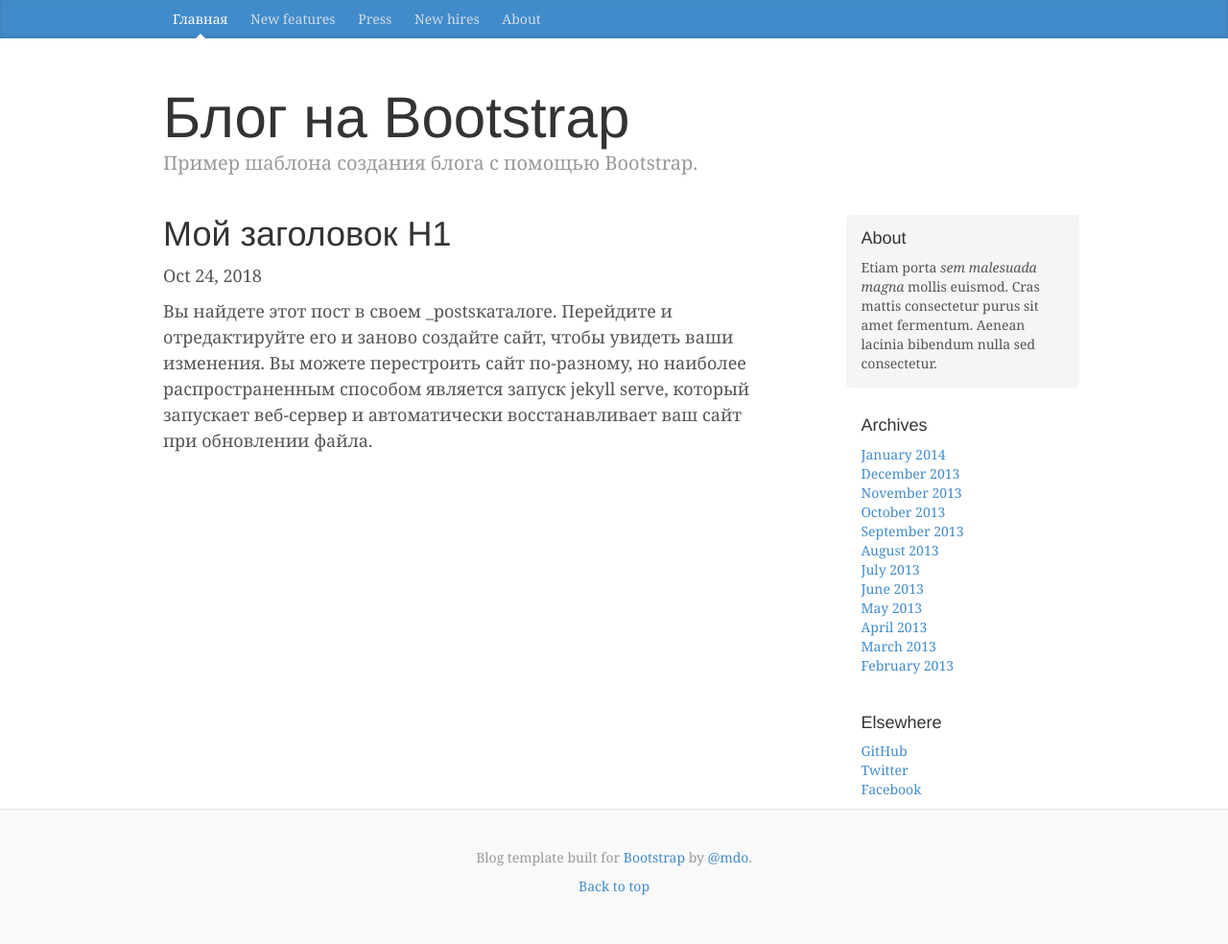
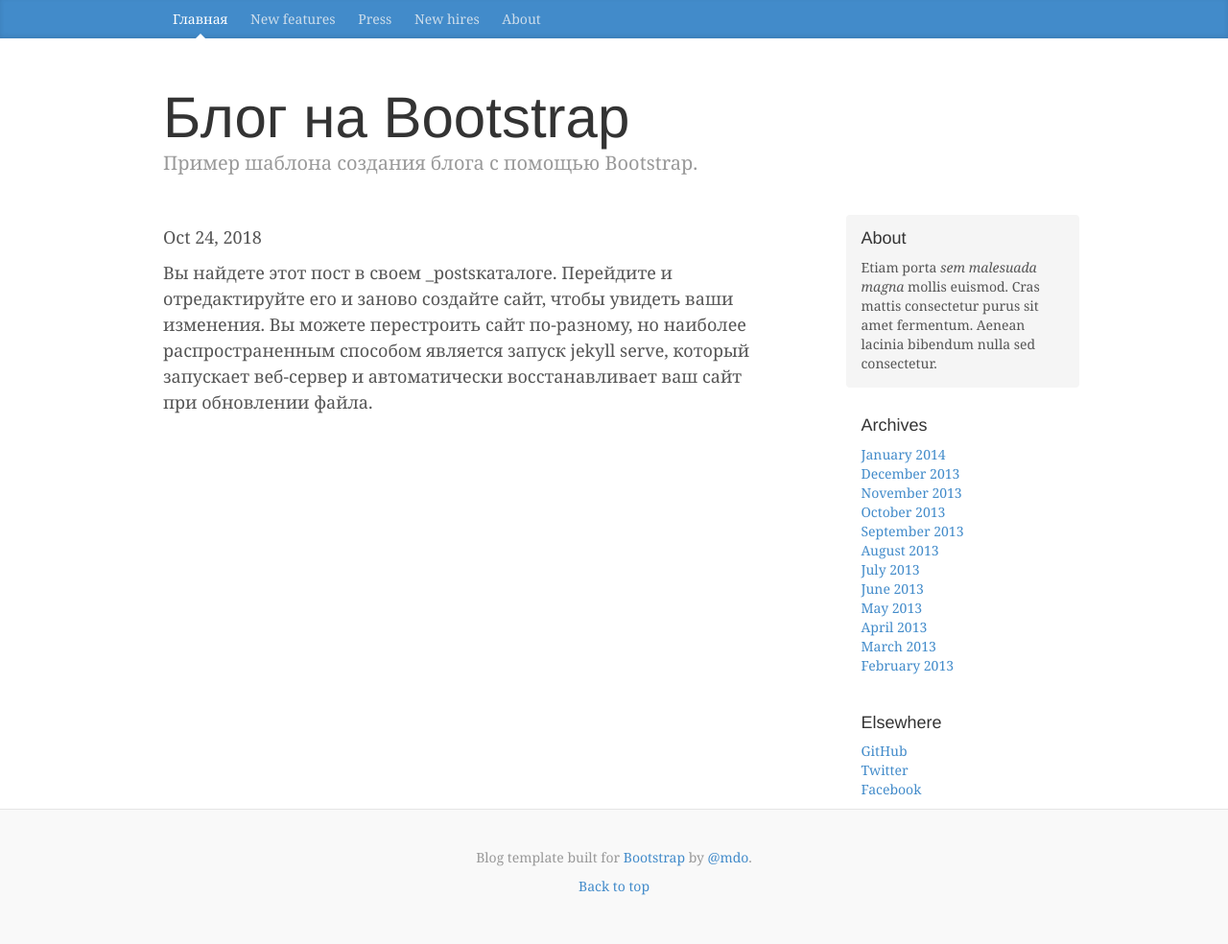
Before and after one commit to anatoliy017/anatoliy017.github.io, a Jekyll site: the page built from _posts/2018-10-24-zaqqaz.md, in a window 1280 px wide. Shown: the whole page at 96% size. Built offline with Jekyll 4.4.1, drawn with Linux system fonts in a browser that asks for light colours; comment, search, counter and statistics services are not loaded.

Commit message:
Updated Zaqqaz

```diff
--- a/_posts/2018-10-24-zaqqaz.md
+++ b/_posts/2018-10-24-zaqqaz.md
@@ -3,8 +3,7 @@ title: Заголовок 1
 date: 2018-10-24 14:15:00 Z
 categories:
 - jekyll
-description: Мое метоописание 3
-header: Мой заголовок H1
+Field name:
 layout: post
 ---
 
```
